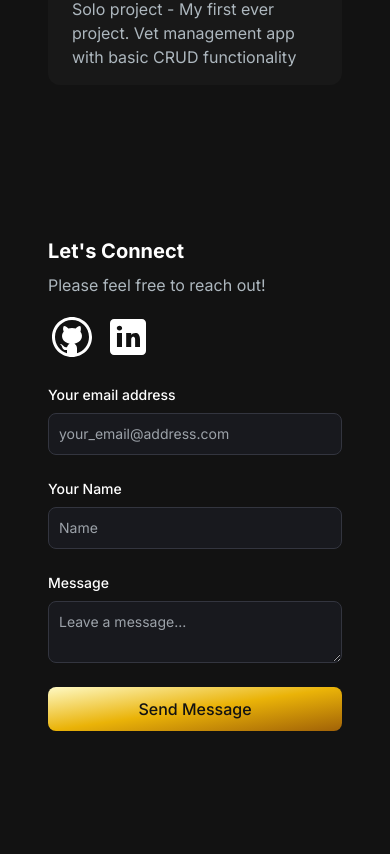
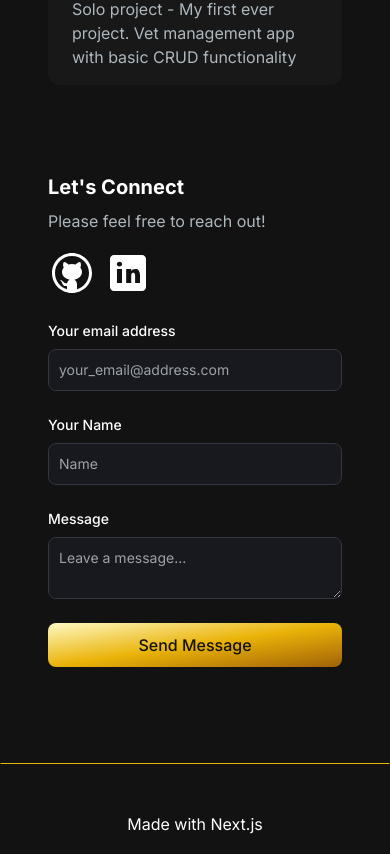
Before and after one commit to kcaj21/portfoliowebsite, a Next.js app: page / in a window 390 px wide. Shown: the part 2570-3424 px from the top of the page. Built offline with nearby package versions, Linux system fonts and the light colour scheme.

Commit message:
updated margins on mobile

```diff
--- a/src/app/Components/AboutSection.jsx
+++ b/src/app/Components/AboutSection.jsx
@@ -79,7 +79,7 @@ const AboutSection = () => {
   return (
     <section className='text-white' id='/'>
         <div className='md:grid md:grid-cols-2 gap-8 items-center py-8 px-4 xl:gap-16 sm:py-16 xl:px-16'>
-        <Image className='border-2 border-solid border-[#ADB7BE]' src='/images/profile.jpeg' width={500} height={500} />
+        <Image className='border-2 border-solid border-[#ADB7BE]' src='/images/profile.jpeg' quality={75} priority={true} width={500} height={500} alt='profilepic' />
         <div className='mt-4 md:mt-0 text-left flex flex-col h-full'>
             <h2 className= 'text-4xl font-bold text-white mb-4'>About Me</h2>
             <p className='text-base md:text-lg'>I am a full stack software developer educated at Codeclan, with a background in clinical data management. I'm currently looking for my first junior developer role and also any interesting projects I can collaborate on.</p>
--- a/src/app/Components/EmailSection.jsx
+++ b/src/app/Components/EmailSection.jsx
@@ -26,7 +26,7 @@ const EmailSection = () => {
 
     return (
 
-    <section className='grid md:grid-cols-2 my-12 md:my-12 py-24 gap-4' id='contact'>
+    <section className='grid md:grid-cols-2 my-12 md:my-12 md:py-24 py-8 gap-4' id='contact'>
         <div className='z-10'>
         <h5 className='text-xl font-bold text-white my-2'>Let's Connect</h5>
         <p className='text-[#ADB7BE] mb-4 max-w-md'>
```
